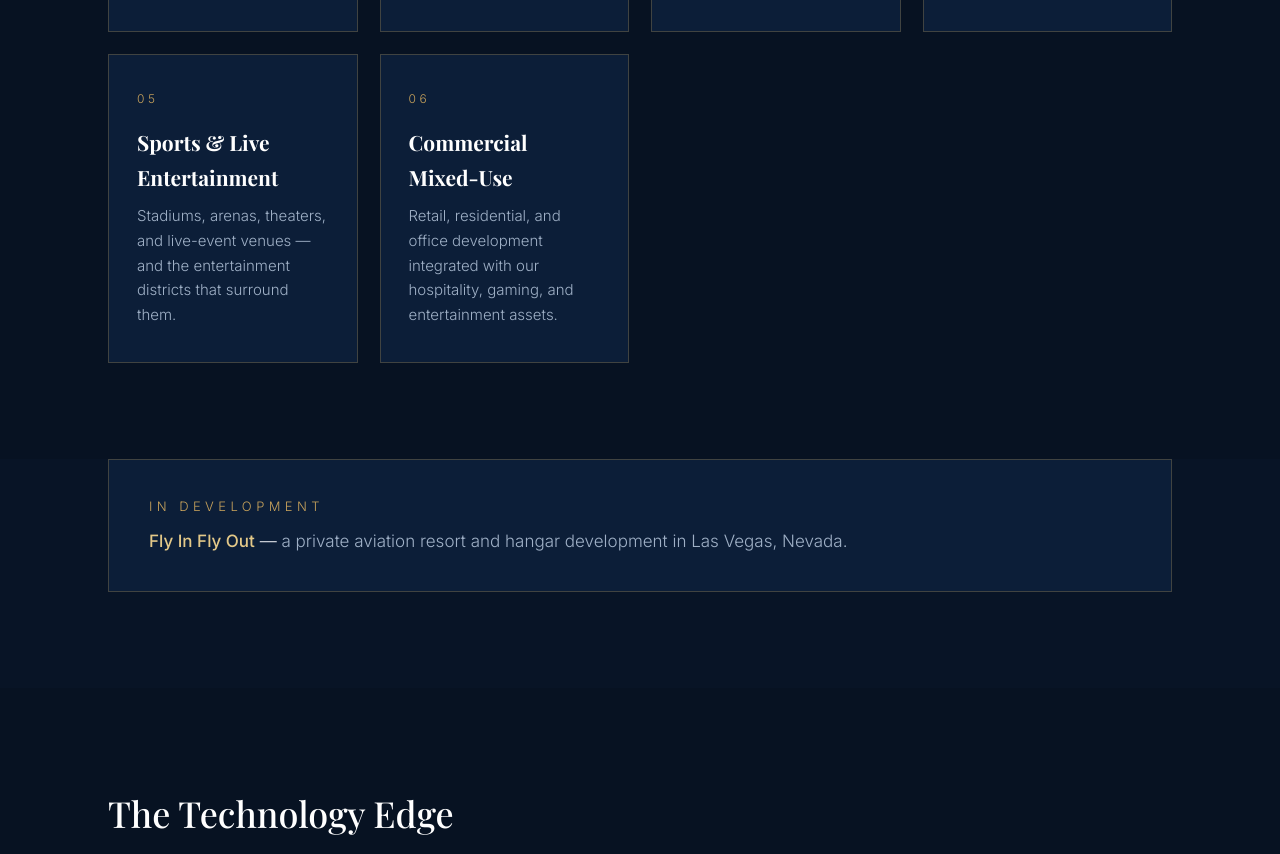
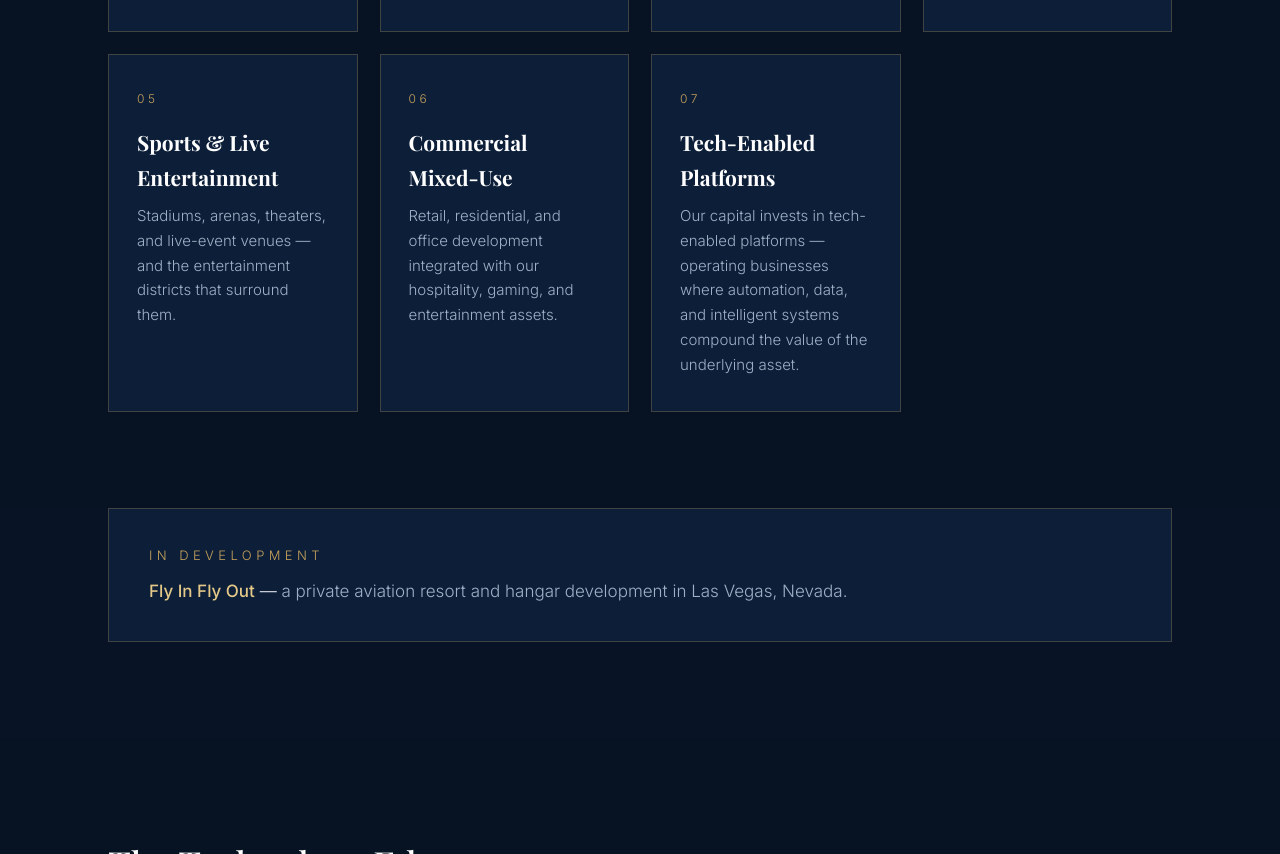
Before and after one commit to hgintl/hgintl.github.io, a plain HTML site: page index.html in a window 1280 px wide. Shown: the part 1956-2810 px from the top of the page. Drawn offline with nearby package versions, Linux system fonts and the light colour scheme.

Commit message:
Add tech-enabled platforms to investment focus

```diff
--- a/index.html
+++ b/index.html
@@ -165,6 +165,7 @@
       <div class="card"><span class="num">04</span><h3>Brands & Platforms</h3><p>Hospitality brands and operating platforms with the potential to grow through management and licensing.</p></div>
       <div class="card"><span class="num">05</span><h3>Sports & Live Entertainment</h3><p>Stadiums, arenas, theaters, and live-event venues — and the entertainment districts that surround them.</p></div>
       <div class="card"><span class="num">06</span><h3>Commercial Mixed-Use</h3><p>Retail, residential, and office development integrated with our hospitality, gaming, and entertainment assets.</p></div>
+      <div class="card"><span class="num">07</span><h3>Tech-Enabled Platforms</h3><p>Our capital invests in tech-enabled platforms — operating businesses where automation, data, and intelligent systems compound the value of the underlying asset.</p></div>
     </div>
   </div>
 </section>
```
Also changed, not shown: llms.txt.
